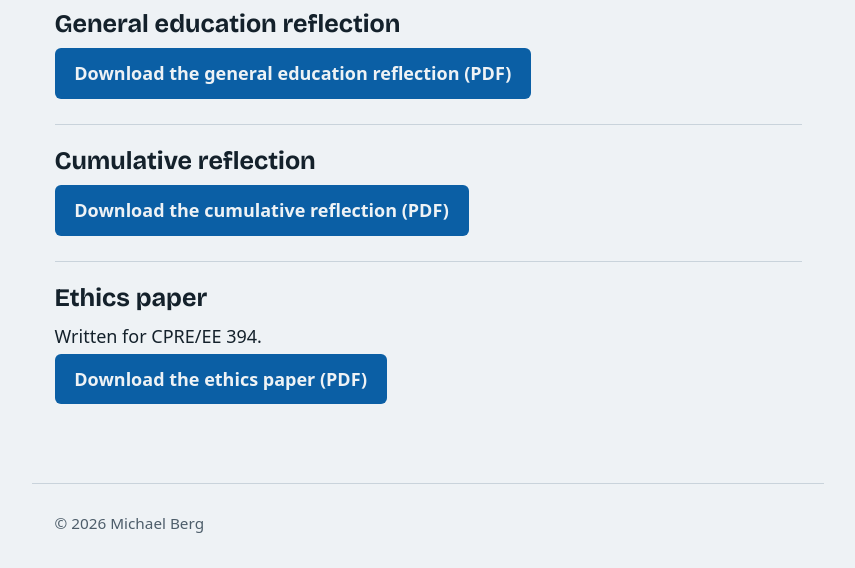
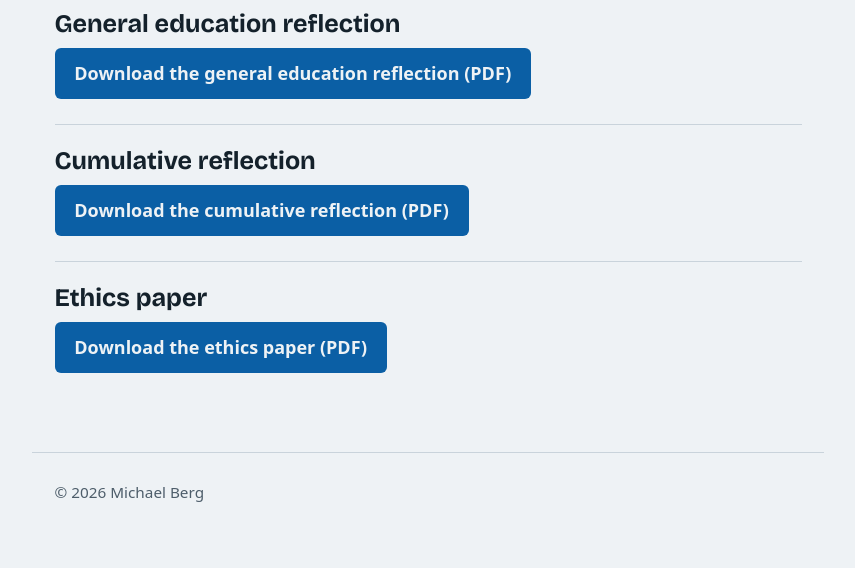
Before and after one commit to Ic3berg0522/Ic3berg0522.github.io, a plain HTML site: page reflections.html in a window 1280 px wide. Shown: the part 232-800 px from the top of the page, without its empty margins (212-1067 px from the left). Drawn offline with nearby package versions, Linux system fonts and the light colour scheme.

Commit message:
Add files via upload

```diff
--- a/reflections.html
+++ b/reflections.html
@@ -6,6 +6,6 @@
 <h1>Reflections</h1>
 <section class="sec"><h2>General education reflection</h2><p><a class="btn" href="docs/Gen%20Ed%20Reflection.pdf" download>Download the general education reflection (PDF)</a></p></section>
 <section class="sec"><h2>Cumulative reflection</h2><p><a class="btn" href="docs/A%20Reflective%20Journey_%20Navigating%20Your%20Cumulative%20Experience%20at%20Iowa%20State%20University.pdf" download>Download the cumulative reflection (PDF)</a></p></section>
-<section class="sec"><h2>Ethics paper</h2><p>Written for CPRE/EE 394.</p><p><a class="btn" href="docs/Ethics%20Paper.pdf" download>Download the ethics paper (PDF)</a></p></section>
+<section class="sec"><h2>Ethics paper</h2><p><a class="btn" href="docs/Ethics%20Paper.pdf" download>Download the ethics paper (PDF)</a></p></section>
 </main>
 <footer>&copy; 2026 Michael Berg</footer></body></html>
```
